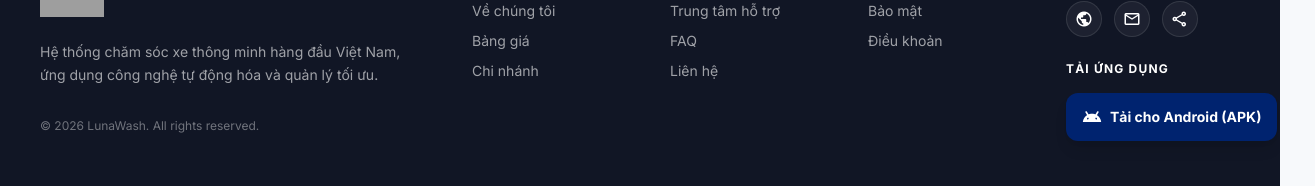
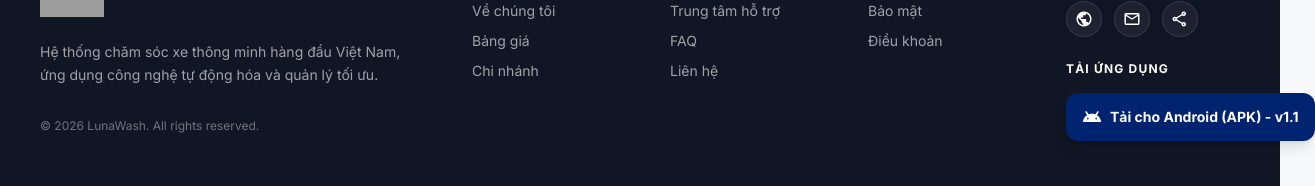
Before and after one commit to JascomLily/LunaWash-FE, a React (Vite) app: page / in a window 1280 px wide. Shown: the part 2872-3058 px from the top of the page, 1315 px wide, since content can reach past the window. Built offline with nearby package versions, Linux system fonts and the light colour scheme; no server answers; grey boxes are pictures that could not be loaded.

Commit message:
UI: Add version number to APK download button

```diff
--- a/src/components/Footer.jsx
+++ b/src/components/Footer.jsx
@@ -135,7 +135,7 @@ export default function Footer() {
               className="flex items-center justify-center gap-2 bg-[#00236f] hover:bg-primary text-white py-2.5 px-4 rounded-xl transition-all font-bold text-sm w-max hover:-translate-y-1 shadow-lg hover:shadow-primary/30"
             >
               <span className="material-symbols-outlined text-xl">android</span>
-              Tải cho Android (APK)
+              Tải cho Android (APK) - v1.1
             </a>
           </div>
 
```
